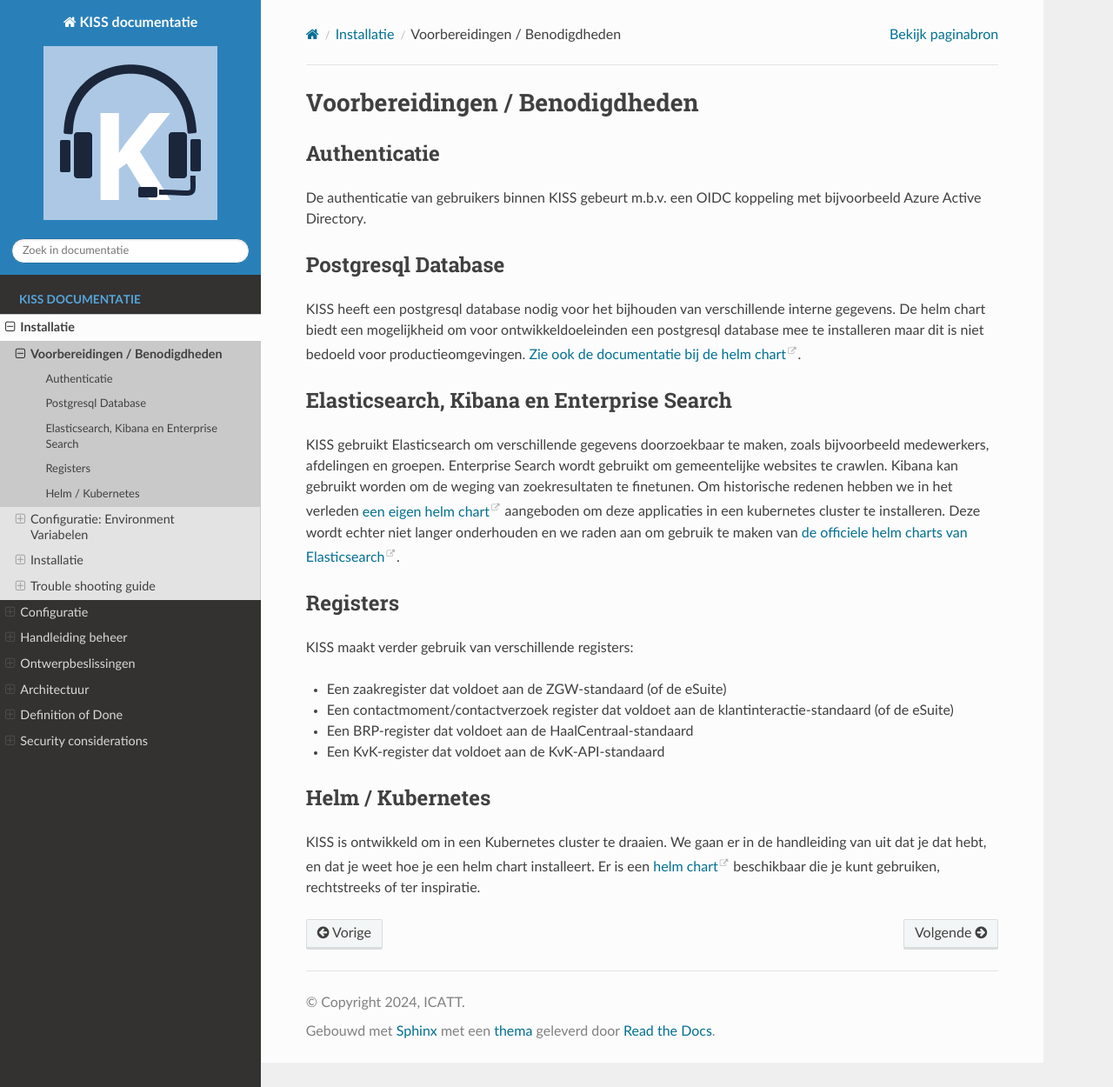
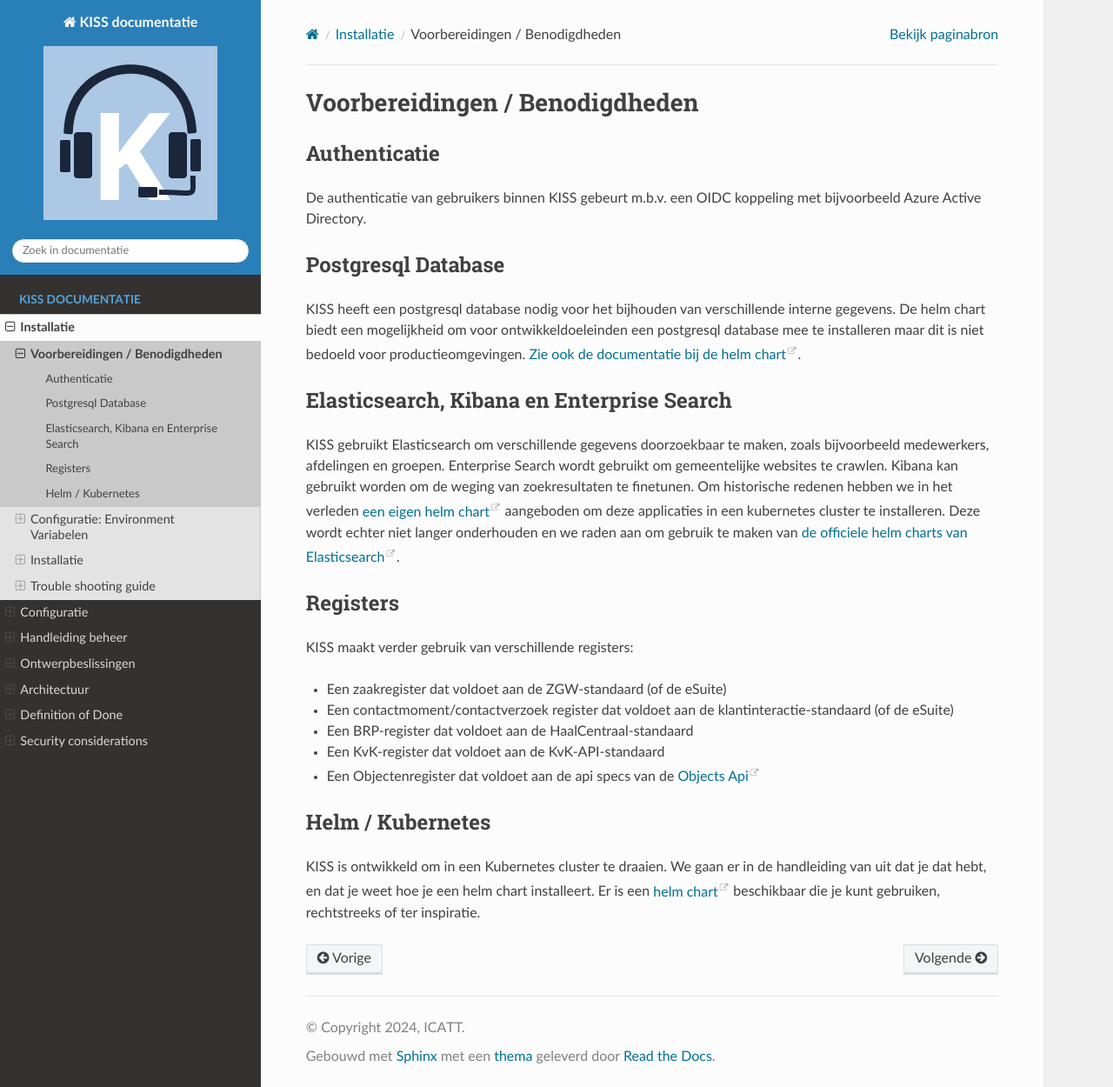
Before and after one commit to Klantinteractie-Servicesysteem/.github, a Sphinx documentation site: the page built from docs/installation/voorbereidingen.md, in a window 1280 px wide and 1250 px high. Shown: the whole window at 87% size. Built offline with Sphinx 7.4.7 and the Read the Docs theme 3.1.0, drawn with Linux system fonts in a browser that asks for light colours.

Commit message:
Add Objects Api requirement to installation guide

```diff
--- a/docs/installation/voorbereidingen.md
+++ b/docs/installation/voorbereidingen.md
@@ -20,6 +20,7 @@
 - Een contactmoment/contactverzoek register dat voldoet aan de klantinteractie-standaard (of de eSuite)
 - Een BRP-register dat voldoet aan de HaalCentraal-standaard
 - Een KvK-register dat voldoet aan de KvK-API-standaard
+- Een Objectenregister dat voldoet aan de api specs van de [Objects Api](https://github.com/maykinmedia/objects-api)
 
 ## Helm / Kubernetes
 
```
